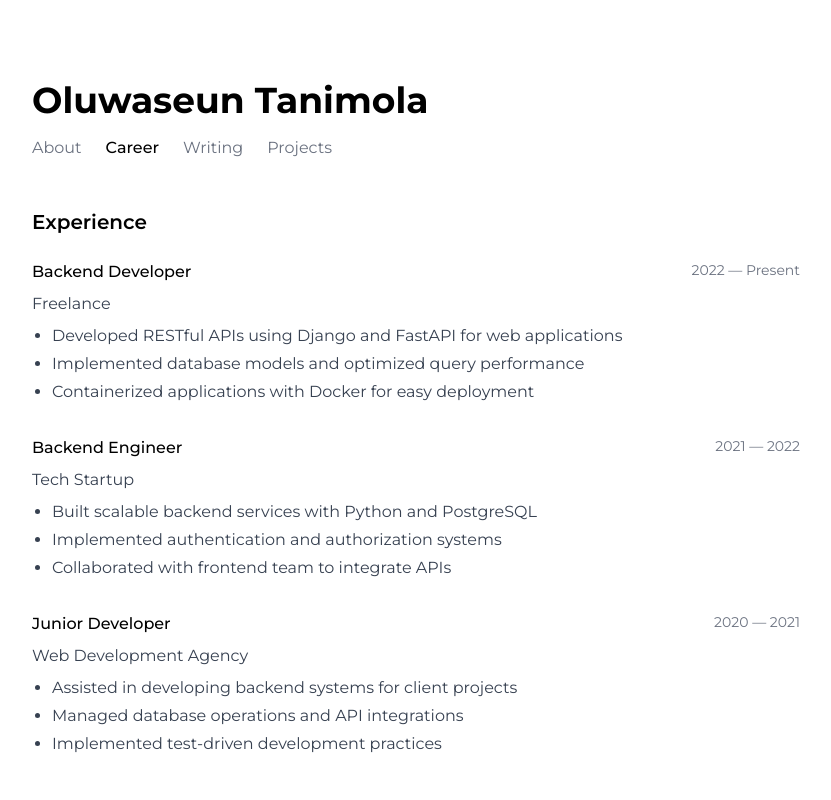
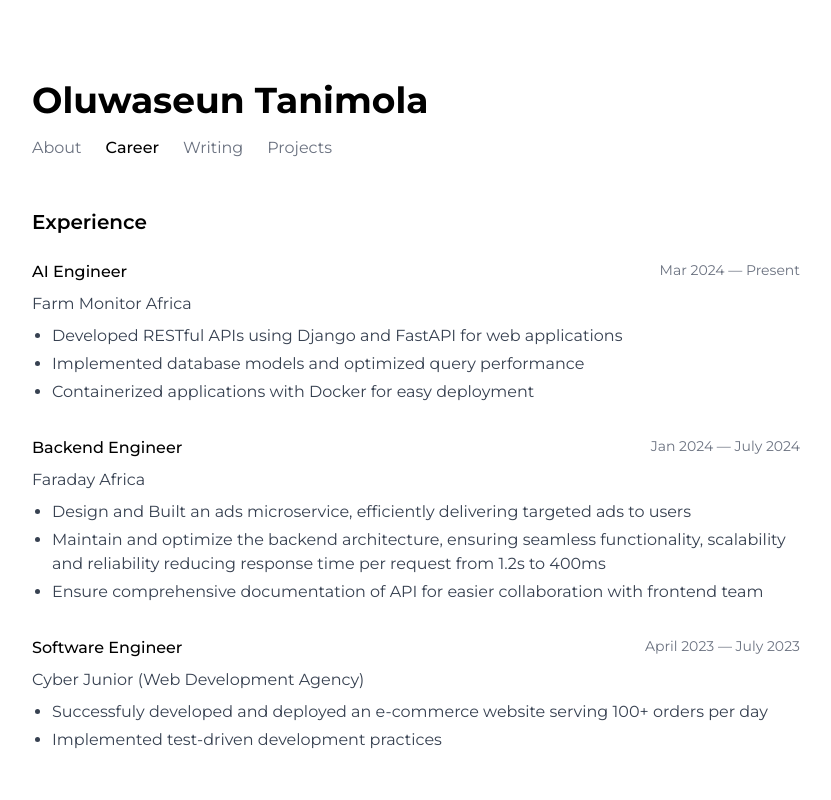
Before and after one commit to Oluwaseun241/oluwaseun.wtf, a Next.js app: page /career in a window 1280 px wide. Shown: the top 800 px of the page, without its empty margins (224-1055 px from the left). Built offline with nearby package versions, Linux system fonts and the light colour scheme.

Commit message:
chore: edits

```diff
--- a/app/career/page.tsx
+++ b/app/career/page.tsx
@@ -35,12 +35,12 @@ export default function CareerPage() {
               <div className="space-y-8">
                 <div className="space-y-2">
                   <div className="flex justify-between items-start">
-                    <h3 className="font-medium">Backend Developer</h3>
+                    <h3 className="font-medium">AI Engineer</h3>
                     <span className="text-gray-500 text-sm">
-                      2022 — Present
+                      Mar 2024 — Present
                     </span>
                   </div>
-                  <p className="text-gray-700">Freelance</p>
+                  <p className="text-gray-700">Farm Monitor Africa</p>
                   <ul className="list-disc pl-5 text-gray-700 mt-2 space-y-1">
                     <li>
                       Developed RESTful APIs using Django and FastAPI for web
@@ -59,31 +59,43 @@ export default function CareerPage() {
                 <div className="space-y-2">
                   <div className="flex justify-between items-start">
                     <h3 className="font-medium">Backend Engineer</h3>
-                    <span className="text-gray-500 text-sm">2021 — 2022</span>
+                    <span className="text-gray-500 text-sm">
+                      Jan 2024 — July 2024
+                    </span>
                   </div>
-                  <p className="text-gray-700">Tech Startup</p>
+                  <p className="text-gray-700">Faraday Africa</p>
                   <ul className="list-disc pl-5 text-gray-700 mt-2 space-y-1">
                     <li>
-                      Built scalable backend services with Python and PostgreSQL
+                      Design and Built an ads microservice, efficiently
+                      delivering targeted ads to users
                     </li>
                     <li>
-                      Implemented authentication and authorization systems
+                      Maintain and optimize the backend architecture, ensuring
+                      seamless functionality, scalability and reliability
+                      reducing response time per request from 1.2s to 400ms
                     </li>
-                    <li>Collaborated with frontend team to integrate APIs</li>
+                    <li>
+                      Ensure comprehensive documentation of API for easier
+                      collaboration with frontend team
+                    </li>
                   </ul>
                 </div>
 
                 <div className="space-y-2">
                   <div className="flex justify-between items-start">
-                    <h3 className="font-medium">Junior Developer</h3>
-                    <span className="text-gray-500 text-sm">2020 — 2021</span>
+                    <h3 className="font-medium">Software Engineer</h3>
+                    <span className="text-gray-500 text-sm">
+                      April 2023 — July 2023
+                    </span>
                   </div>
-                  <p className="text-gray-700">Web Development Agency</p>
+                  <p className="text-gray-700">
+                    Cyber Junior (Web Development Agency)
+                  </p>
                   <ul className="list-disc pl-5 text-gray-700 mt-2 space-y-1">
                     <li>
-                      Assisted in developing backend systems for client projects
+                      Successfuly developed and deployed an e-commerce website
+                      serving 100+ orders per day
                     </li>
-                    <li>Managed database operations and API integrations</li>
                     <li>Implemented test-driven development practices</li>
                   </ul>
                 </div>
--- a/app/contact/page.tsx
+++ b/app/contact/page.tsx
@@ -14,11 +14,11 @@ export default function ContactPage() {
 
   const [isSubmitting, setIsSubmitting] = useState(false);
   const [submitStatus, setSubmitStatus] = useState<null | "success" | "error">(
-    null
+    null,
   );
 
   const handleChange = (
-    e: React.ChangeEvent<HTMLInputElement | HTMLTextAreaElement>
+    e: React.ChangeEvent<HTMLInputElement | HTMLTextAreaElement>,
   ) => {
     const { name, value } = e.target;
     setFormData({
@@ -162,7 +162,7 @@ export default function ContactPage() {
                 <div>
                   <h3 className="font-medium mb-2">Email</h3>
                   <a
-                    href="mailto:oluwaseuntanimola@gmail.com"
+                    href="mailto:tanimolaoluwaseun70@gmail.com"
                     className="text-gray-700 hover:text-black transition-colors"
                   >
                     oluwaseuntanimola@gmail.com
--- a/app/page.tsx
+++ b/app/page.tsx
@@ -53,19 +53,17 @@ export default function Home() {
               <h2 className="text-xl font-semibold mb-4">Recently</h2>
               <ul className="space-y-2">
                 <li className="text-gray-700 hover:text-black transition-colors">
+                  <Link href="https://www.tastrees.xyz" target="_blank">
+                    Tastrees AI
+                  </Link>
+                </li>
+
+                <li className="text-gray-700 hover:text-black transition-colors">
                   <Link
                     href="https://github.com/Oluwaseun241/registro"
                     target="_blank"
                   >
                     Registro
-                  </Link>
-                </li>
-                <li className="text-gray-700 hover:text-black transition-colors">
-                  <Link
-                    href="https://github.com/Oluwaseun241/nuage"
-                    target="_blank"
-                  >
-                    Nuage
                   </Link>
                 </li>
                 <li className="text-gray-700 hover:text-black transition-colors">
@@ -86,10 +84,12 @@ export default function Home() {
             >
               <h2 className="text-xl font-semibold mb-4">Skills</h2>
               <ul className="space-y-2">
-                <li className="text-gray-700">Python, Django, FastAPI</li>
-                <li className="text-gray-700">JavaScript, TypeScript</li>
+                <li className="text-gray-700">Golang, Python, Typescript</li>
+                <li className="text-gray-700">
+                  FastAPI, Express, React Native
+                </li>
                 <li className="text-gray-700">PostgreSQL, MongoDB, SQLite</li>
-                <li className="text-gray-700">Docker, Git, RESTful APIs</li>
+                <li className="text-gray-700">Docker, Kafka, RabbitMQ</li>
               </ul>
             </motion.div>
           </div>
--- a/app/projects/page.tsx
+++ b/app/projects/page.tsx
@@ -15,28 +15,27 @@ interface Project {
 export default function ProjectsPage() {
   const projects: Project[] = [
     {
-      title: "Registro",
+      title: "Tastrees AI",
       description:
-        "A student management system for modern schools built with Django and PostgreSQL.",
-      year: "2023",
-      link: "https://github.com/Oluwaseun241/registro",
-      tags: ["Django", "Python", "PostgreSQL", "REST API"],
+        "You've got an image of already cooked food say less we will help you recreate it by serving you the recipe and instructions.",
+      year: "2024",
+      link: "https://www.tastrees.xyz",
+      tags: ["Golang", "Nuxt"],
     },
     {
-      title: "Nuage",
-      description:
-        "A cloud storage service with features like file sharing and collaboration.",
-      year: "2022",
-      link: "https://github.com/Oluwaseun241/nuage",
-      tags: ["FastAPI", "Python", "MongoDB", "Docker"],
+      title: "Registro",
+      description: "A blockchain-based event ledger.",
+      year: "2024",
+      link: "https://github.com/Oluwaseun241/registro",
+      tags: ["Golang", "Kafka"],
     },
     {
       title: "Hexlock",
       description:
-        "A secure password manager application with encryption and secure storage.",
-      year: "2022",
+        "A CLI tool for file encryption, decryption and compression.",
+      year: "2023",
       link: "https://github.com/Oluwaseun241/hexlock",
-      tags: ["Python", "Cryptography", "Security", "SQLite"],
+      tags: ["Golang", "Cryptography", "Security", "CLI"],
     },
   ];
 
@@ -67,7 +66,7 @@ export default function ProjectsPage() {
             <div className="prose max-w-none">
               <p className="text-lg text-gray-700">
                 A collection of selected projects showcasing my experience in
-                backend development using Python, Django, FastAPI, and other
+                backend development using Golang, Python, Typescript, and other
                 technologies.
               </p>
             </div>
--- a/app/schema.json
+++ b/app/schema.json
@@ -6,10 +6,11 @@
   "url": "https://oluwaseun.dev",
   "image": "https://oluwaseun.dev/portrait.jpg",
   "description": "B.Tech Physics student and Backend Engineer specializing in Python, Django, FastAPI, and JavaScript/TypeScript",
-  "email": "oluwaseuntanimola@gmail.com",
+  "email": "tanimolaoluwaseun70@gmail.com",
   "jobTitle": "Backend Engineer & Physics Student",
   "knowsAbout": [
     "Python",
+    "Golang",
     "Django",
     "FastAPI",
     "JavaScript",
```
